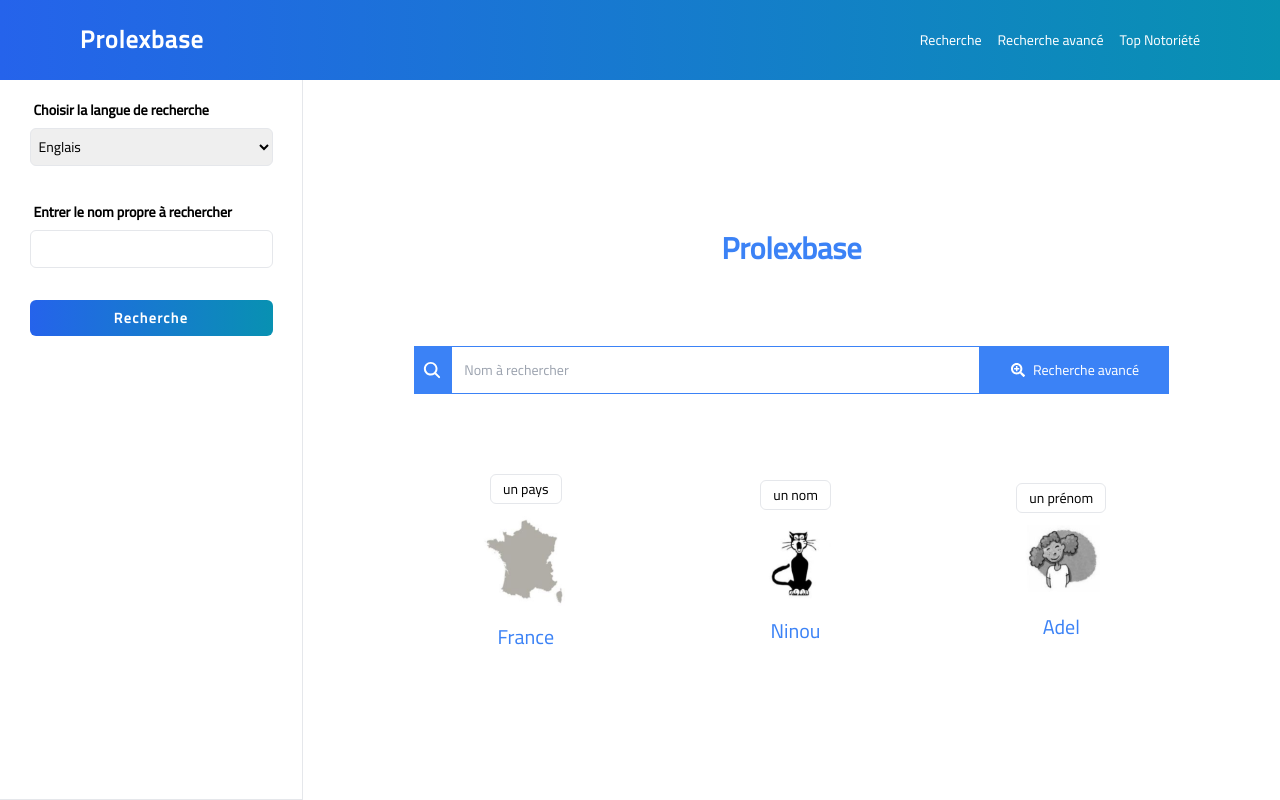
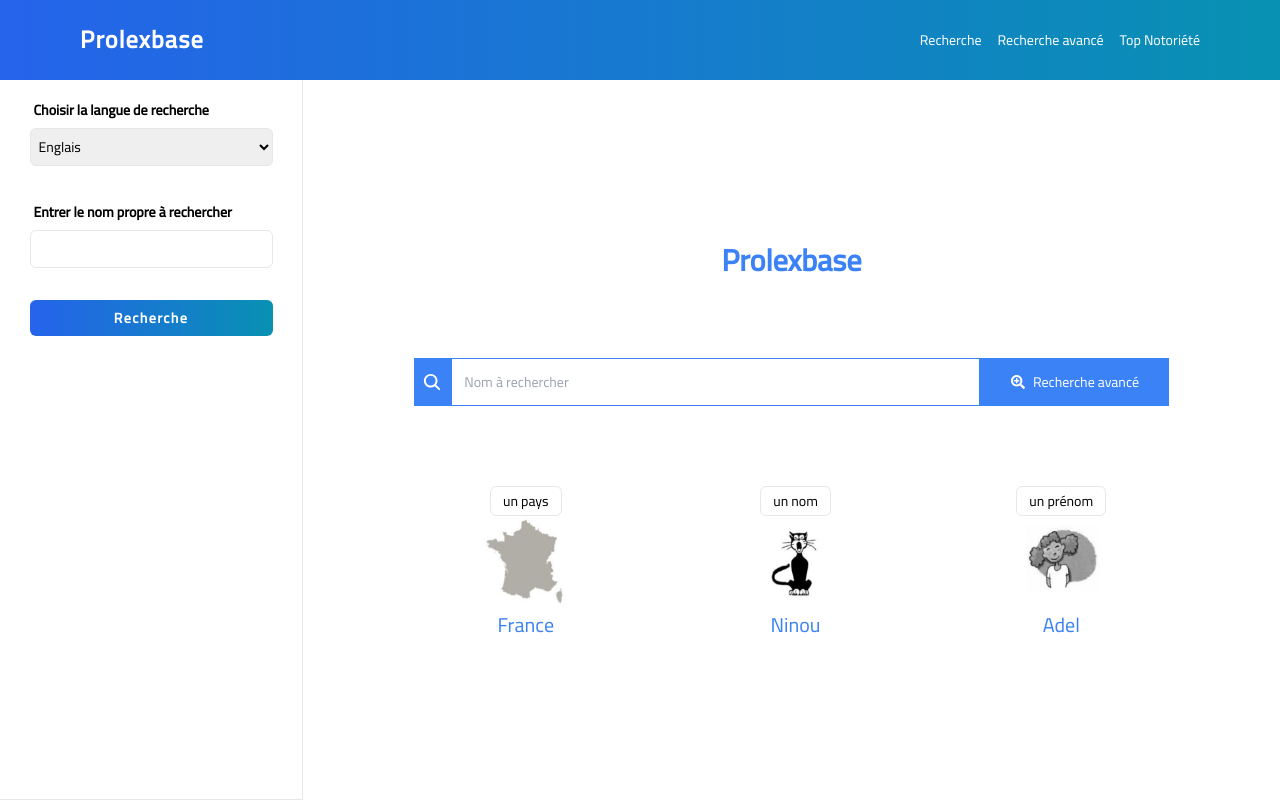
Before and after one commit to kreifeur/prolexbase-, a React (Vite) app: page /recherche in a window 1280 px wide. Built offline with nearby package versions, Linux system fonts and the light colour scheme.

Commit message:
french language

```diff
--- a/src/components/Main.jsx
+++ b/src/components/Main.jsx
@@ -202,19 +202,19 @@ const Main = () => {
             </div>
 
             <div className="flex items-center justify-between w-[100%] sm:w-[70%] px-4">
-              <div className="flex flex-col gap-3 items-center">
+              <div className="flex flex-col  items-center h-full justify-between">
                 <div className="px-3 py-1 border rounded-md">un pays</div>
                 <img src={pays} alt="" />
                 <div className="text-xl text-blue-500 ">France</div>
               </div>
 
-              <div className="flex flex-col gap-3 items-center">
+              <div className="flex flex-col  items-center h-full justify-between">
                 <div className="px-3 py-1 border rounded-md">un nom</div>
                 <img src={nom} alt="" />
                 <div className="text-xl text-blue-500 ">Ninou</div>
               </div>
 
-              <div className="flex flex-col gap-3 items-center">
+              <div className="flex flex-col  items-center h-full justify-between">
                 <div className="px-3 py-1 border rounded-md">un prénom</div>
                 <img src={prenom} alt="" />
                 <div className="text-xl text-blue-500 ">Adel</div>
```
